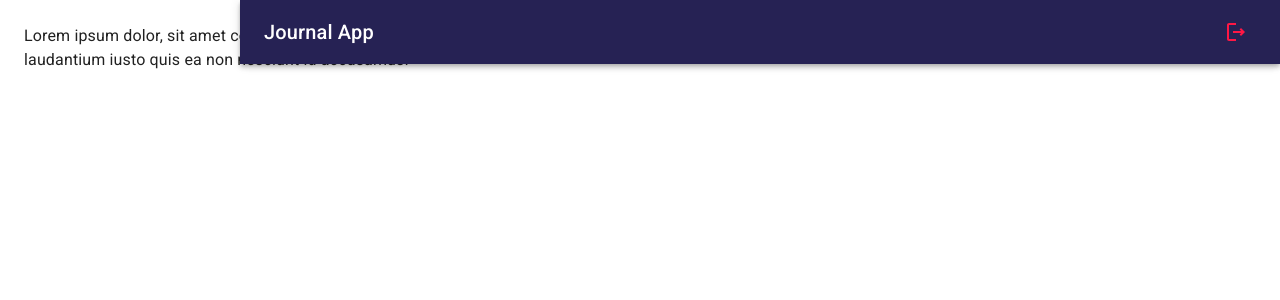
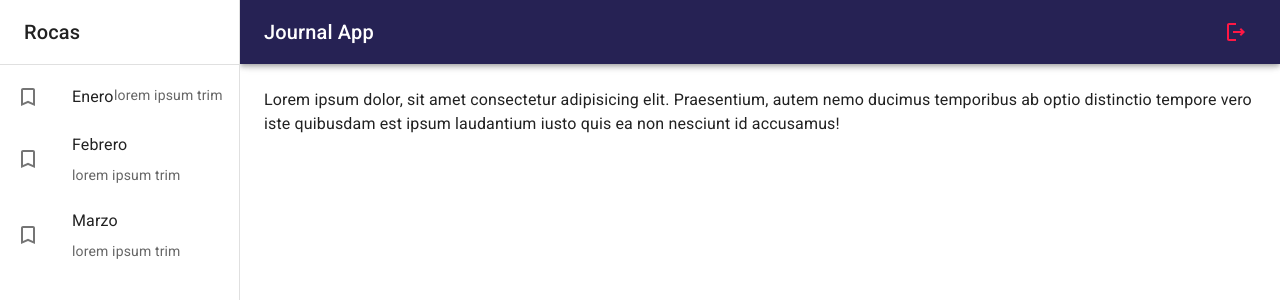
Before and after one commit to RogerCastillo877/vite-journal-app, a React (Vite) app: page / in a window 1280 px wide. Shown: the top 300 px of the page. Built offline with nearby package versions, Linux system fonts and the light colour scheme.

Commit message:
Add sidebar

```diff
--- /dev/null
+++ b/src/journal/components/SideBar.jsx
@@ -0,0 +1,44 @@
+import { Box, Divider, Drawer, Grid, List, ListItem, ListItemButton, ListItemIcon, ListItemText, Toolbar, Typography } from '@mui/material';
+import TurnedInNotOutlinedIcon from '@mui/icons-material/TurnedInNotOutlined';
+
+export const SideBar = ({ drawerWidth }) => {
+  return (
+    <Box
+      component='nav'
+      sx={{ width: { sm: drawerWidth }, flexShrink: { sm: 0 } }}
+    >
+      <Drawer
+        variant='permanent'
+        open
+        sx={{
+          display: { xs: 'block' },
+          '& .MuiDrawer-paper': { boxSizing: 'border-box', width: drawerWidth }
+        }}
+      >
+        <Toolbar>
+          <Typography variant='h6' noWrap component='div'>
+            Rocas
+          </Typography>
+        </Toolbar>
+        <Divider />
+        <List>
+          {
+            ['Enero', 'Febrero', 'Marzo'].map( text => (
+              <ListItem key={ text } disablePadding>
+                <ListItemButton>
+                  <ListItemIcon>
+                    <TurnedInNotOutlinedIcon />
+                  </ListItemIcon>
+                  <Grid container>
+                    <ListItemText primary={ text } />
+                    <ListItemText secondary='lorem ipsum trim' />
+                  </Grid>
+                </ListItemButton>
+              </ListItem>
+            ))
+          }
+        </List>
+      </Drawer>
+    </Box>
+  )
+}
--- a/src/journal/components/index.js
+++ b/src/journal/components/index.js
@@ -1 +1,2 @@
 export * from './Navbar';
+export * from './SideBar';
--- a/src/journal/layout/JournalLayout.jsx
+++ b/src/journal/layout/JournalLayout.jsx
@@ -1,5 +1,6 @@
+import { Toolbar } from '@mui/material';
 import { Box } from '@mui/system';
-import { Navbar } from '../components/Navbar';
+import { Navbar, SideBar  } from '../components';
 
 const drawerWidth = 240;
 
@@ -9,10 +10,14 @@
 
       <Navbar drawerWidth={ drawerWidth } />
 
+      <SideBar drawerWidth={ drawerWidth } />
+
       <Box
         component='main'
         sx={{ flexGrow:1, p: 3 }}
       >
+        <Toolbar />
+
         { children }
       </Box>
     </Box>
```
Also changed, not shown: 1 other file (tests, documents, lock files or other folders).
